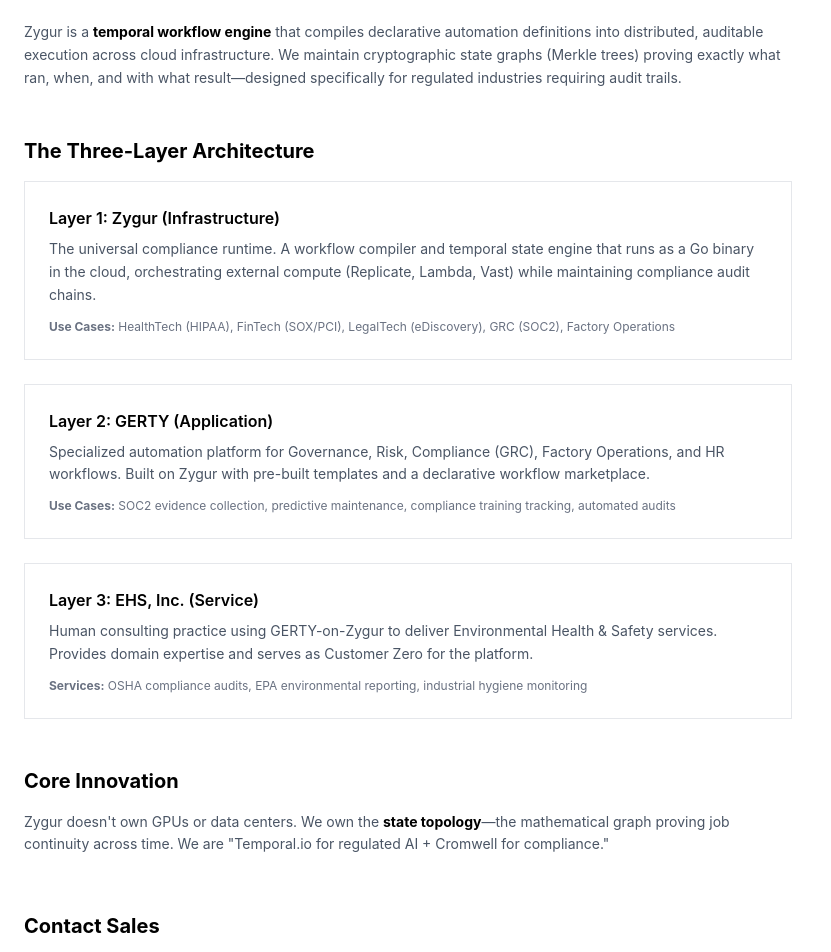
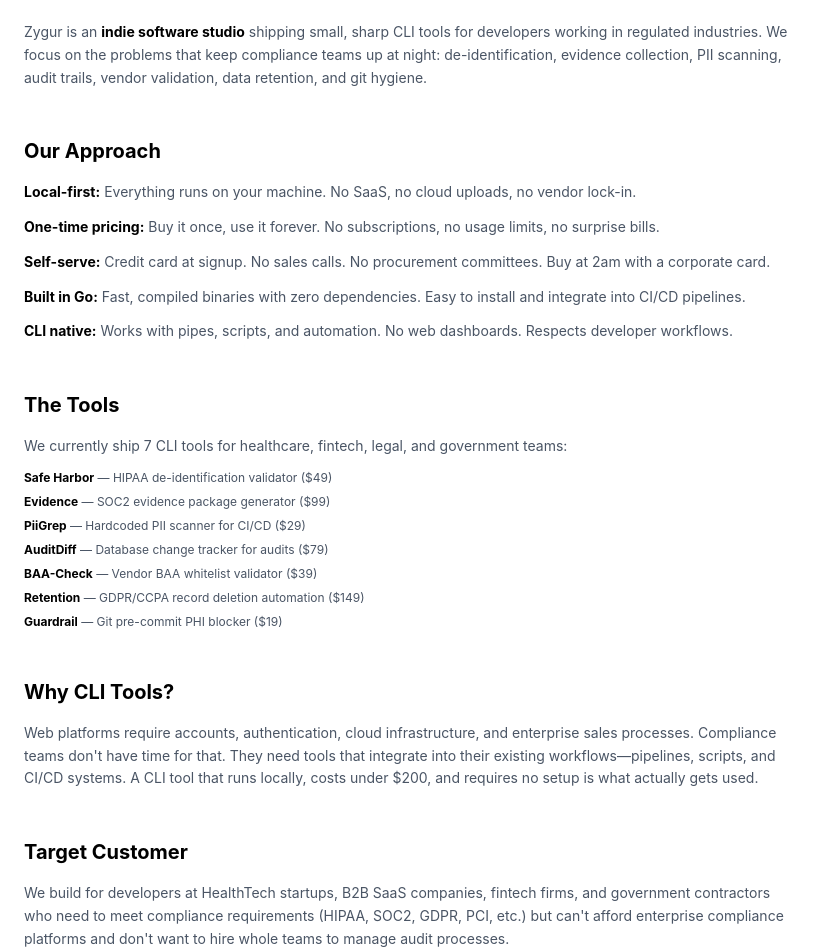
Before and after one commit to aarongwest/zygur, a Next.js app: page /about in a window 1280 px wide. Shown: the part 160-1112 px from the top of the page, without its empty margins (0-831 px from the left). Built offline with nearby package versions, Linux system fonts and the light colour scheme.

Commit message:
Update about page to reflect indie software studio compliance CLI tools positioning

```diff
--- a/app/about/page.tsx
+++ b/app/about/page.tsx
@@ -11,69 +11,70 @@ export default function AboutPage() {
 
         <div className="space-y-6 text-sm text-gray-600 dark:text-gray-400 leading-relaxed max-w-3xl">
           <p>
-            Zygur is a <strong className="text-black dark:text-white">temporal workflow engine</strong> that compiles declarative
-            automation definitions into distributed, auditable execution across cloud infrastructure. We maintain cryptographic
-            state graphs (Merkle trees) proving exactly what ran, when, and with what result—designed specifically for regulated
-            industries requiring audit trails.
+            Zygur is an <strong className="text-black dark:text-white">indie software studio</strong> shipping small, sharp CLI tools
+            for developers working in regulated industries. We focus on the problems that keep compliance teams up at night:
+            de-identification, evidence collection, PII scanning, audit trails, vendor validation, data retention, and git hygiene.
           </p>
 
           <div className="pt-6">
-            <h2 className="text-xl font-bold mb-4 text-black dark:text-white">The Three-Layer Architecture</h2>
+            <h2 className="text-xl font-bold mb-4 text-black dark:text-white">Our Approach</h2>
+            <ul className="space-y-3">
+              <li><strong className="text-black dark:text-white">Local-first:</strong> Everything runs on your machine. No SaaS, no cloud uploads, no vendor lock-in.</li>
+              <li><strong className="text-black dark:text-white">One-time pricing:</strong> Buy it once, use it forever. No subscriptions, no usage limits, no surprise bills.</li>
+              <li><strong className="text-black dark:text-white">Self-serve:</strong> Credit card at signup. No sales calls. No procurement committees. Buy at 2am with a corporate card.</li>
+              <li><strong className="text-black dark:text-white">Built in Go:</strong> Fast, compiled binaries with zero dependencies. Easy to install and integrate into CI/CD pipelines.</li>
+              <li><strong className="text-black dark:text-white">CLI native:</strong> Works with pipes, scripts, and automation. No web dashboards. Respects developer workflows.</li>
+            </ul>
+          </div>
 
-            <div className="space-y-6">
-              <div className="border border-gray-200 dark:border-gray-800 p-6">
-                <h3 className="text-base font-semibold mb-2 text-black dark:text-white">Layer 1: Zygur (Infrastructure)</h3>
-                <p className="mb-3">
-                  The universal compliance runtime. A workflow compiler and temporal state engine that runs as a Go binary
-                  in the cloud, orchestrating external compute (Replicate, Lambda, Vast) while maintaining compliance audit chains.
-                </p>
-                <p className="text-xs text-gray-500">
-                  <strong>Use Cases:</strong> HealthTech (HIPAA), FinTech (SOX/PCI), LegalTech (eDiscovery), GRC (SOC2), Factory Operations
-                </p>
-              </div>
+          <div className="pt-6">
+            <h2 className="text-xl font-bold mb-4 text-black dark:text-white">The Tools</h2>
 
-              <div className="border border-gray-200 dark:border-gray-800 p-6">
-                <h3 className="text-base font-semibold mb-2 text-black dark:text-white">Layer 2: GERTY (Application)</h3>
-                <p className="mb-3">
-                  Specialized automation platform for Governance, Risk, Compliance (GRC), Factory Operations, and HR workflows.
-                  Built on Zygur with pre-built templates and a declarative workflow marketplace.
-                </p>
-                <p className="text-xs text-gray-500">
-                  <strong>Use Cases:</strong> SOC2 evidence collection, predictive maintenance, compliance training tracking, automated audits
-                </p>
-              </div>
-
-              <div className="border border-gray-200 dark:border-gray-800 p-6">
-                <h3 className="text-base font-semibold mb-2 text-black dark:text-white">Layer 3: EHS, Inc. (Service)</h3>
-                <p className="mb-3">
-                  Human consulting practice using GERTY-on-Zygur to deliver Environmental Health & Safety services.
-                  Provides domain expertise and serves as Customer Zero for the platform.
-                </p>
-                <p className="text-xs text-gray-500">
-                  <strong>Services:</strong> OSHA compliance audits, EPA environmental reporting, industrial hygiene monitoring
-                </p>
-              </div>
+            <div className="space-y-3">
+              <p>
+                We currently ship 7 CLI tools for healthcare, fintech, legal, and government teams:
+              </p>
+              <ul className="space-y-2 text-xs text-gray-600 dark:text-gray-500">
+                <li><strong className="text-black dark:text-white">Safe Harbor</strong> — HIPAA de-identification validator ($49)</li>
+                <li><strong className="text-black dark:text-white">Evidence</strong> — SOC2 evidence package generator ($99)</li>
+                <li><strong className="text-black dark:text-white">PiiGrep</strong> — Hardcoded PII scanner for CI/CD ($29)</li>
+                <li><strong className="text-black dark:text-white">AuditDiff</strong> — Database change tracker for audits ($79)</li>
+                <li><strong className="text-black dark:text-white">BAA-Check</strong> — Vendor BAA whitelist validator ($39)</li>
+                <li><strong className="text-black dark:text-white">Retention</strong> — GDPR/CCPA record deletion automation ($149)</li>
+                <li><strong className="text-black dark:text-white">Guardrail</strong> — Git pre-commit PHI blocker ($19)</li>
+              </ul>
             </div>
           </div>
 
           <div className="pt-6">
-            <h2 className="text-xl font-bold mb-4 text-black dark:text-white">Core Innovation</h2>
+            <h2 className="text-xl font-bold mb-4 text-black dark:text-white">Why CLI Tools?</h2>
             <p>
-              Zygur doesn't own GPUs or data centers. We own the <strong className="text-black dark:text-white">state topology</strong>—the
-              mathematical graph proving job continuity across time. We are "Temporal.io for regulated AI + Cromwell for compliance."
+              Web platforms require accounts, authentication, cloud infrastructure, and enterprise sales processes.
+              Compliance teams don't have time for that. They need tools that integrate into their existing workflows—pipelines,
+              scripts, and CI/CD systems. A CLI tool that runs locally, costs under $200, and requires no setup is what
+              actually gets used.
+            </p>
+          </div>
+
+          <div className="pt-6">
+            <h2 className="text-xl font-bold mb-4 text-black dark:text-white">Target Customer</h2>
+            <p>
+              We build for developers at HealthTech startups, B2B SaaS companies, fintech firms, and government contractors
+              who need to meet compliance requirements (HIPAA, SOC2, GDPR, PCI, etc.) but can't afford enterprise compliance
+              platforms and don't want to hire whole teams to manage audit processes.
             </p>
           </div>
 
           <div className="pt-8">
-            <h2 className="text-xl font-bold mb-4 text-black dark:text-white">Contact Sales</h2>
+            <h2 className="text-xl font-bold mb-4 text-black dark:text-white">Get Started</h2>
             <p className="mb-4">
-              Interested in learning more about Zygur for your organization?
+              Browse our tools on GitHub, pick what you need, and buy at checkout.
             </p>
             <a
-              href="mailto:sales@zygur.com"
+              href="https://github.com/zygur"
               className="inline-block border border-black dark:border-white text-black dark:text-white px-6 py-3 text-sm font-medium hover:bg-black hover:text-white dark:hover:bg-white dark:hover:text-black transition-colors"
             >
-              Contact Sales
+              Browse on GitHub
             </a>
           </div>
         </div>
```
